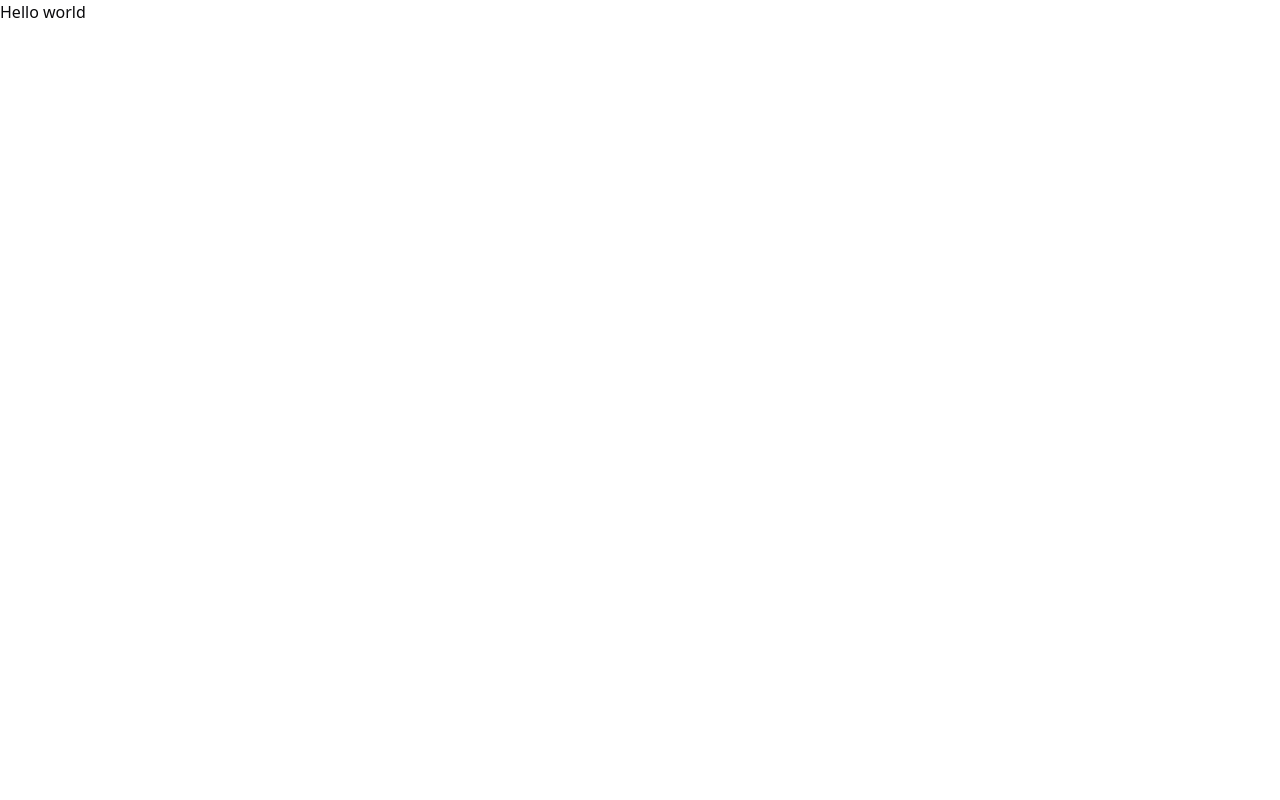
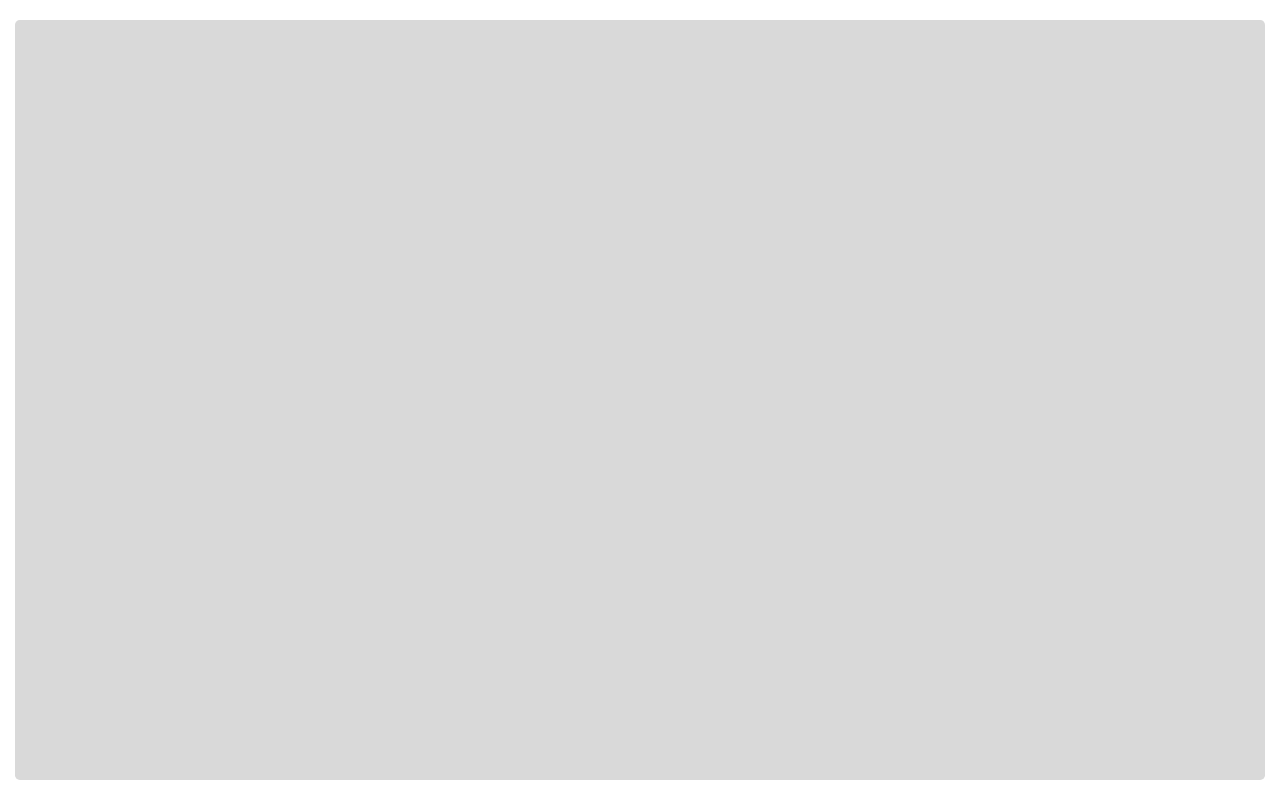
Before and after one commit to YusupovJ/chat-craft, a React (Vite) app: page / in a window 1280 px wide. Built offline with nearby package versions, Linux system fonts and the light colour scheme.

Commit message:
home pages

```diff
--- /dev/null
+++ b/src/components/Main/index.tsx
@@ -0,0 +1,9 @@
+function HomePage() {
+  return (
+    <div className="max-w-[1250px] m-[auto] h-[100vh] py-5">
+      <div className="bg-[rgb(217,217,217)] rounded-lg w-full h-full "></div>
+    </div>
+  );
+}
+
+export default HomePage;
--- a/src/main.tsx
+++ b/src/main.tsx
@@ -1,9 +1,10 @@
 import { StrictMode } from "react";
 import { createRoot } from "react-dom/client";
 import "@/styles/index.css";
+import HomePage from "./components/Main";
 
 createRoot(document.getElementById("root")!).render(
   <StrictMode>
-    <h1>Hello world</h1>
+    <HomePage />
   </StrictMode>
 );
```
